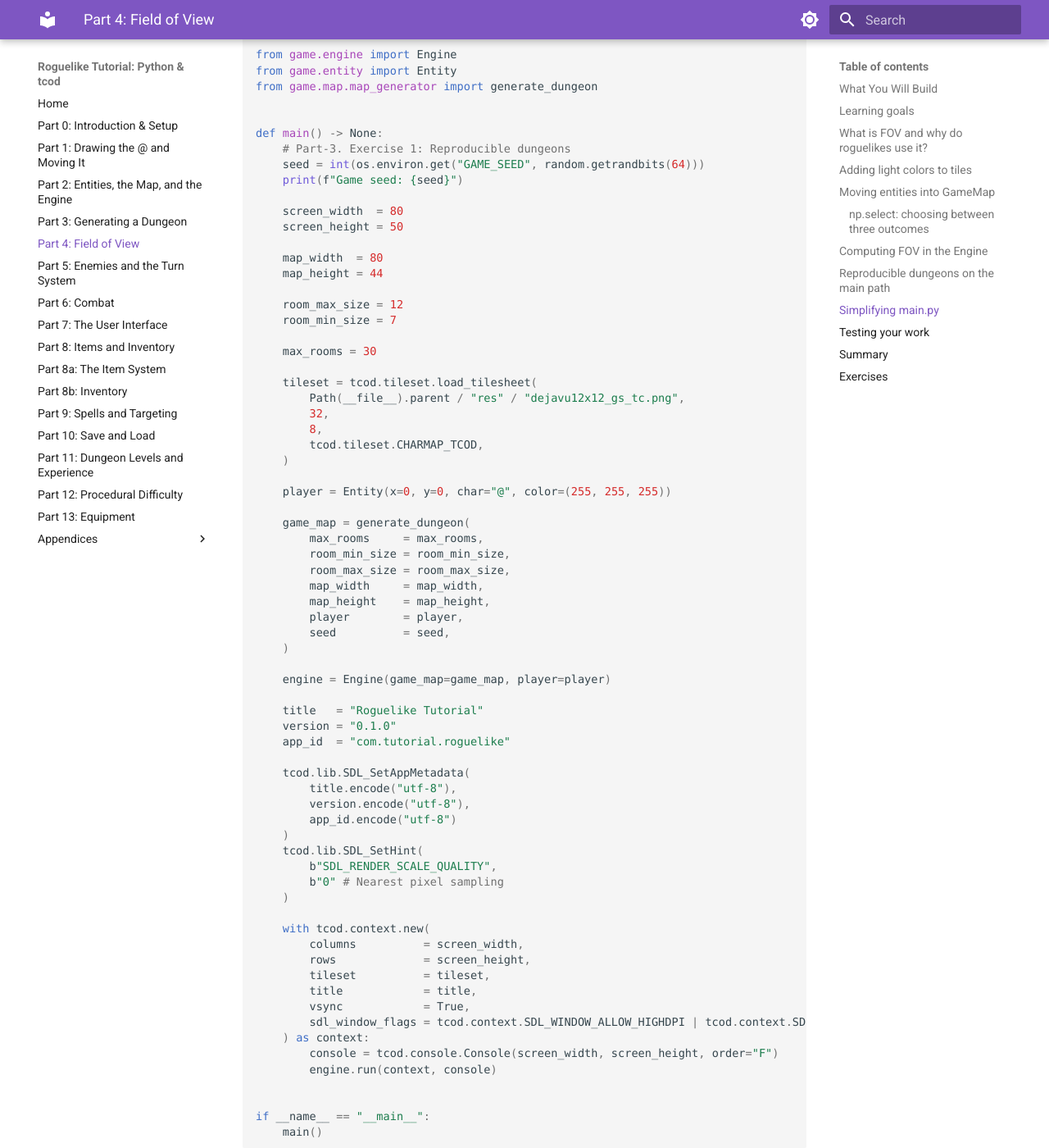
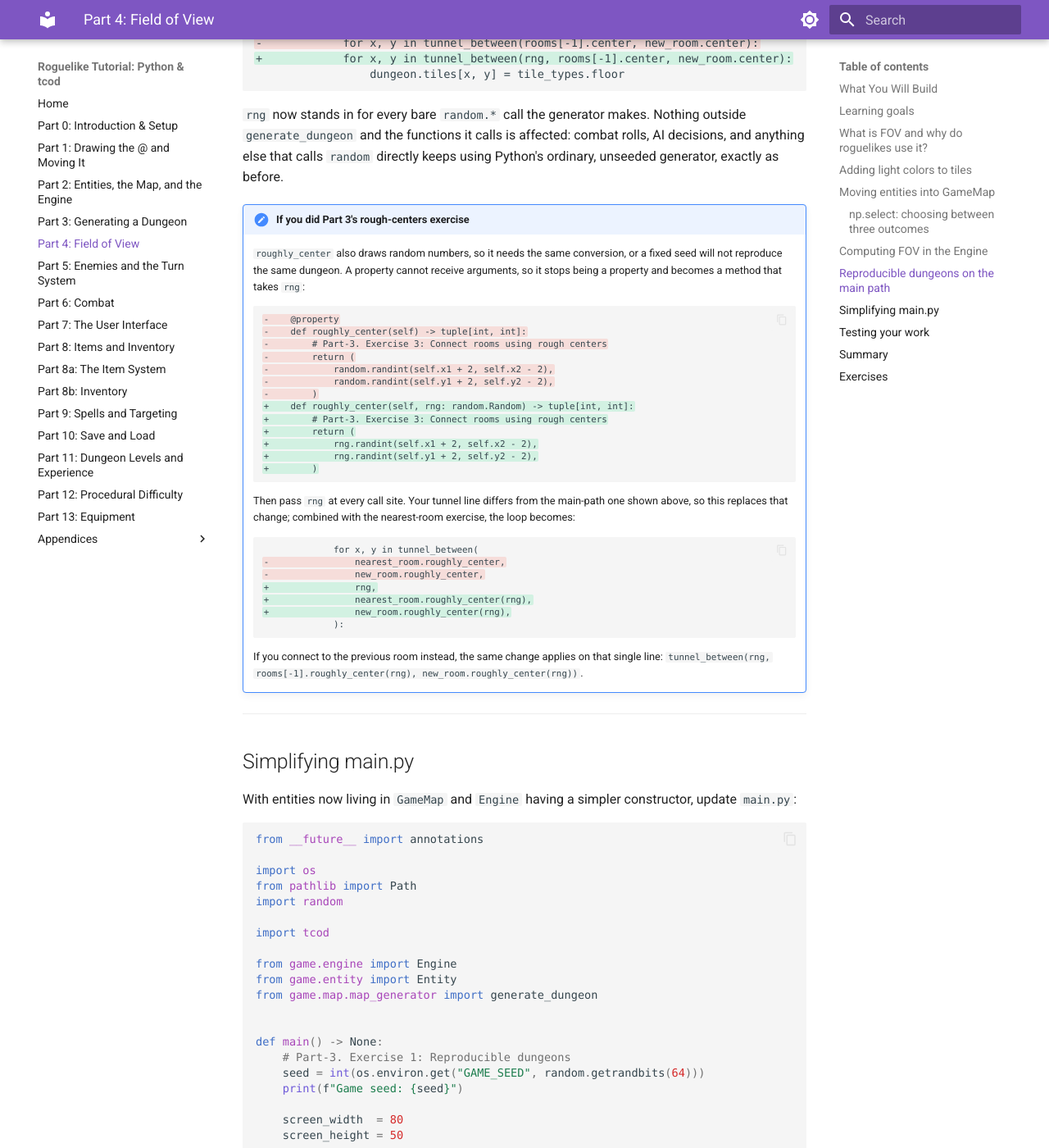
Before and after one commit to Darky-Lucera/roguelike-tutorial-python-tcod, an MkDocs documentation site: the page built from v3/part-4.md, in a window 1280 px wide and 1400 px high, scrolled down 8466 px. Shown: the whole window at 82% size. Built offline with MkDocs 1.6.1 and Material for MkDocs 9.7.7, drawn with Linux system fonts in a browser that asks for light colours; some web fonts are replaced; some of the changed text lies outside the part shown.

Commit message:
Review part 3 and 4 Minor fixes parts 1, 2, 5 and 10

````diff
--- a/v3/part-4.md
+++ b/v3/part-4.md
@@ -35,7 +35,7 @@
 # # # # # # # # # # # # # # # # #
 ```
 
-The wall blocks line of sight. The player can see the floor tiles on the left, but the tiles behind the wall are unseen, even if they are physically part of the same map.
+The wall blocks line of sight. The player can see the floor tiles on the left, but the tiles behind the wall are unseen, even if they are physically part of the same map. The dark corners of the open room are a different effect: the diagram also assumes a short sight radius, an idea the code below meets as `radius=8`.
 
 This creates tension (you never know what is around the next corner) and makes exploration meaningful.
 
@@ -62,21 +62,22 @@
 ```python
 from __future__ import annotations
 
-
 import numpy as np
 
+# Describes how to draw one tile: character + foreground + background colors
 graphic_dtype = np.dtype(
     [
-        ("ch", np.int32),
-        ("fg", "3B"),
-        ("bg", "3B"),
+        ("ch", np.int32),   # Unicode codepoint of the character
+        ("fg", "3B"),       # foreground RGB (3 unsigned bytes)
+        ("bg", "3B"),       # background RGB
     ]
 )
 
+# Describes one tile: its gameplay properties + its appearance
 tile_dtype = np.dtype(
     [
-        ("walkable",    np.bool_),
-        ("transparent", np.bool_),
+        ("walkable",    np.bool_),      # True if entities can walk here
+        ("transparent", np.bool_),      # True if this tile doesn't block FOV
         ("out_of_fov",  graphic_dtype), # appearance when explored but outside FOV
         ("in_fov",      graphic_dtype), # appearance when inside the player's FOV
     ]
@@ -93,6 +94,7 @@
     out_of_fov: tuple[int, tuple[int, int, int], tuple[int, int, int]],
     in_fov: tuple[int, tuple[int, int, int], tuple[int, int, int]],
 ) -> np.ndarray:
+    """Create a single tile definition."""
     return np.array((walkable, transparent, out_of_fov, in_fov), dtype=tile_dtype)
 
 
@@ -110,9 +112,19 @@
     out_of_fov  = (ord("#"), (80, 80, 120), (0, 0, 70)),
     in_fov      = (ord("#"), (220, 210, 170), (110, 95, 60)),
 )
+
+# Part-2. Exercise 3: Add a new tile type
+water = new_tile(
+    walkable    = False,
+    transparent = True,
+    out_of_fov  = (ord("~"), (64, 255, 255), (0, 0, 180)),
+    in_fov      = (ord("~"), (180, 255, 255), (20, 90, 220)),
+)
 ```
 
 `UNSEEN` is a single graphic (not a full tile struct) that we use for unseen cells.
+
+If you did not complete that exercise, ignore the `water` tile definition; it is not used elsewhere in this chapter.
 
 ---
 
@@ -156,6 +168,7 @@
         self.explored = np.full((width, height), fill_value=False, order="F")
 
     def in_bounds(self, x: int, y: int) -> bool:
+        """True if (x, y) is inside the map."""
         return 0 <= x < self.width and 0 <= y < self.height
 
     def render(self, console: Console) -> None:
@@ -259,6 +272,9 @@
 - It is called after every action in `handle_events` so moving updates the view
 - `explored |= visible`: the bitwise OR accumulates explored tiles over time: once seen, always remembered
 
+!!! note "If you kept the Part 1 turn counter"
+    This listing replaces `engine.py` wholesale, so carry your three `# Part-1. Exercise 3` lines over: `self.turn_count    = 0` at the end of `__init__`, `self.turn_count += 1` after the `if action is None:` block in `handle_events`, and the `console.print(x=0, y=44, text=f"Turn: {self.turn_count}")` in `render()`, before `context.present(console)`. Part 10 will build on this counter.
+
 !!! note "What does `[:]` mean?"
     `visible[:] = ...` updates the contents of the existing array in-place. Without `[:]`, the assignment would replace the array with a new one, and any other code holding a reference to the original would still see the old data.
 
@@ -343,6 +359,39 @@
 
 `rng` now stands in for every bare `random.*` call the generator makes. Nothing outside `generate_dungeon` and the functions it calls is affected: combat rolls, AI decisions, and anything else that calls `random` directly keeps using Python's ordinary, unseeded generator, exactly as before.
 
+!!! note "If you did Part 3's rough-centers exercise"
+    `roughly_center` also draws random numbers, so it needs the same conversion, or a fixed seed will not reproduce the same dungeon. A property cannot receive arguments, so it stops being a property and becomes a method that takes `rng`:
+
+    ```diff
+    -    @property
+    -    def roughly_center(self) -> tuple[int, int]:
+    -        # Part-3. Exercise 3: Connect rooms using rough centers
+    -        return (
+    -            random.randint(self.x1 + 2, self.x2 - 2),
+    -            random.randint(self.y1 + 2, self.y2 - 2),
+    -        )
+    +    def roughly_center(self, rng: random.Random) -> tuple[int, int]:
+    +        # Part-3. Exercise 3: Connect rooms using rough centers
+    +        return (
+    +            rng.randint(self.x1 + 2, self.x2 - 2),
+    +            rng.randint(self.y1 + 2, self.y2 - 2),
+    +        )
+    ```
+
+    Then pass `rng` at every call site. Your tunnel line differs from the main-path one shown above, so this replaces that change; combined with the nearest-room exercise, the loop becomes:
+
+    ```diff
+                 for x, y in tunnel_between(
+    -                nearest_room.roughly_center,
+    -                new_room.roughly_center,
+    +                rng,
+    +                nearest_room.roughly_center(rng),
+    +                new_room.roughly_center(rng),
+                 ):
+    ```
+
+    If you connect to the previous room instead, the same change applies on that single line: `tunnel_between(rng, rooms[-1].roughly_center(rng), new_room.roughly_center(rng))`.
+
 ---
 
 ## Simplifying main.py
@@ -386,7 +435,13 @@
         tcod.tileset.CHARMAP_TCOD,
     )
 
-    player = Entity(x=0, y=0, char="@", color=(255, 255, 255))
+    player = Entity(
+        x     = 0,
+        y     = 0,
+        char  = "@",
+        color = (255, 255, 255),
+        name  = "Player",          # Part-2. Exercise 1: Add names to entities
+    )
 
     game_map = generate_dungeon(
         max_rooms     = max_rooms,
@@ -407,11 +462,11 @@
     tcod.lib.SDL_SetAppMetadata(
         title.encode("utf-8"),
         version.encode("utf-8"),
-        app_id.encode("utf-8")
+        app_id.encode("utf-8"),
     )
     tcod.lib.SDL_SetHint(
         b"SDL_RENDER_SCALE_QUALITY",
-        b"0" # Nearest pixel sampling
+        b"0",   # Nearest pixel sampling
     )
 
     with tcod.context.new(
@@ -443,7 +498,7 @@
     (or any number) before running it again, twice in a row: both runs should produce
     the exact same dungeon.
 
-<!-- TODO: screenshot: a lit starting room, a dimmed already-explored corridor behind the player, and solid black unexplored area, ideally with a one-line caption per zone -->
+    ![Screenshot 1](images/part_4_screenshot_1.png)
 
 ---
 
@@ -510,7 +565,7 @@
 
 3. **Remember a discovered marker**:
 
-    Some roguelikes keep certain entities visible after you have seen them once, even when they leave your current FOV. Add an `stays_visible` flag to `Entity`, defaulting to `False`. Create a marker entity with char="P" and with `stays_visible=True`, add it to `game_map.entities`, and update `GameMap.render()` so this entity is drawn when either:
+    Some roguelikes keep certain entities visible after you have seen them once, even when they leave your current FOV. Add a `stays_visible` flag to `Entity`, defaulting to `False`. Create a marker entity with char="P" and with `stays_visible=True`, add it to `game_map.entities`, and update `GameMap.render()` so this entity is drawn when either:
 
     - its tile is currently visible, or
     - `stays_visible` is true and its tile has been explored.
````
Also changed, not shown: other parts of v3/part-4.md (+2 -2 lines), v3/part-1.md (+1 -1 lines), v3/part-10.md (+4 -2 lines), v3/part-2.md (+26 -12 lines), v3/part-3.md (+36 -25 lines), v3/part-5.md (+20 -16 lines), v3/images/part_2_screenshot_2.png (added), v3/images/part_3_screenshot_1.png (added), v3/images/part_4_screenshot_1.png (added).
